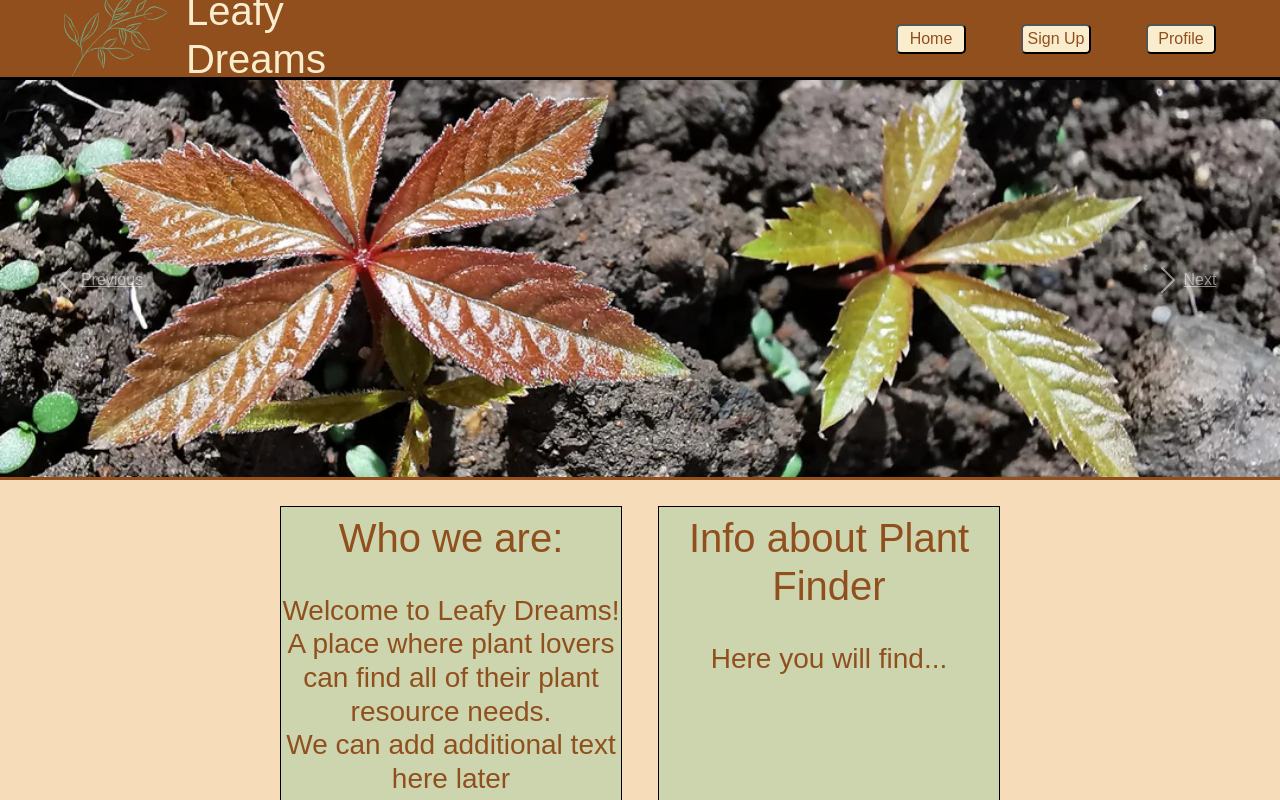
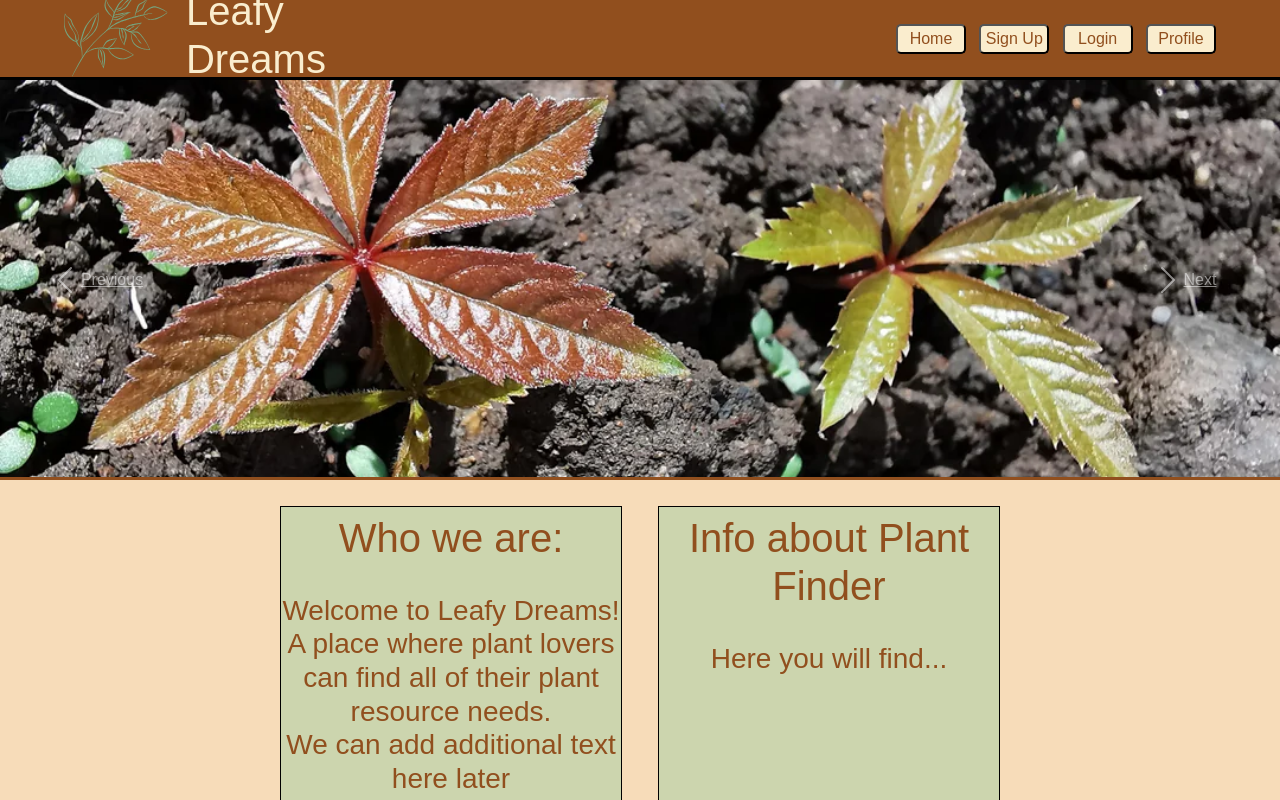
Before and after one commit to thomassmith0526/Leafy-Dreams, a React (Vite) app in the folder client/: page / in a window 1280 px wide. Shown: the top 800 px of the page. Built offline with nearby package versions, Linux system fonts and the light colour scheme; a web font is replaced by a local one.

Commit message:
commiting staged changes

```diff
--- a/client/src/App.jsx
+++ b/client/src/App.jsx
@@ -3,7 +3,7 @@
 import { BrowserRouter as Router, Route, Routes, Link } from 'react-router-dom';
 import Home from './components/pages/Home/Home';
 import Signup from './components/pages/Signup/Signup';
-// import Login from './components/pages/Login/Login';
+import Login from './components/pages/Login/Login';
 import Profile from './components/pages/Profile/Profile';
 import PlantInfo from './components/pages/PlantInfo/PlantInfo.jsx';
 
@@ -37,9 +37,9 @@
             <button className='navBtn'>Sign Up</button>
           </Link>
 
-          {/* <Link to="/login">
+          <Link to="/login">
             <button className='navBtn'>Login</button>
-          </Link> */}
+          </Link>
 
           <Link to="/profile">
             <button className='navBtn'>Profile</button>
@@ -53,7 +53,7 @@
 
           <Route path="/signup" element={<Signup />} />
 
-          {/* <Route path="/login" element={<Login />} /> */}
+          <Route path="/login" element={<Login />} />
 
           <Route path="/profile" element={<Profile />} />
 
--- a/client/src/components/pages/Login/Login.jsx
+++ b/client/src/components/pages/Login/Login.jsx
@@ -1,6 +1,6 @@
 import { React, useState, useContext } from 'react';
 import { Link, useNavigate } from 'react-router-dom';
-import { useQuery } from '@apollo/client';
+import { useQuery, gql } from '@apollo/client';
 import '../Signup/Signup.css'
 
 const GET_SINGLE_USER = gql `
```
